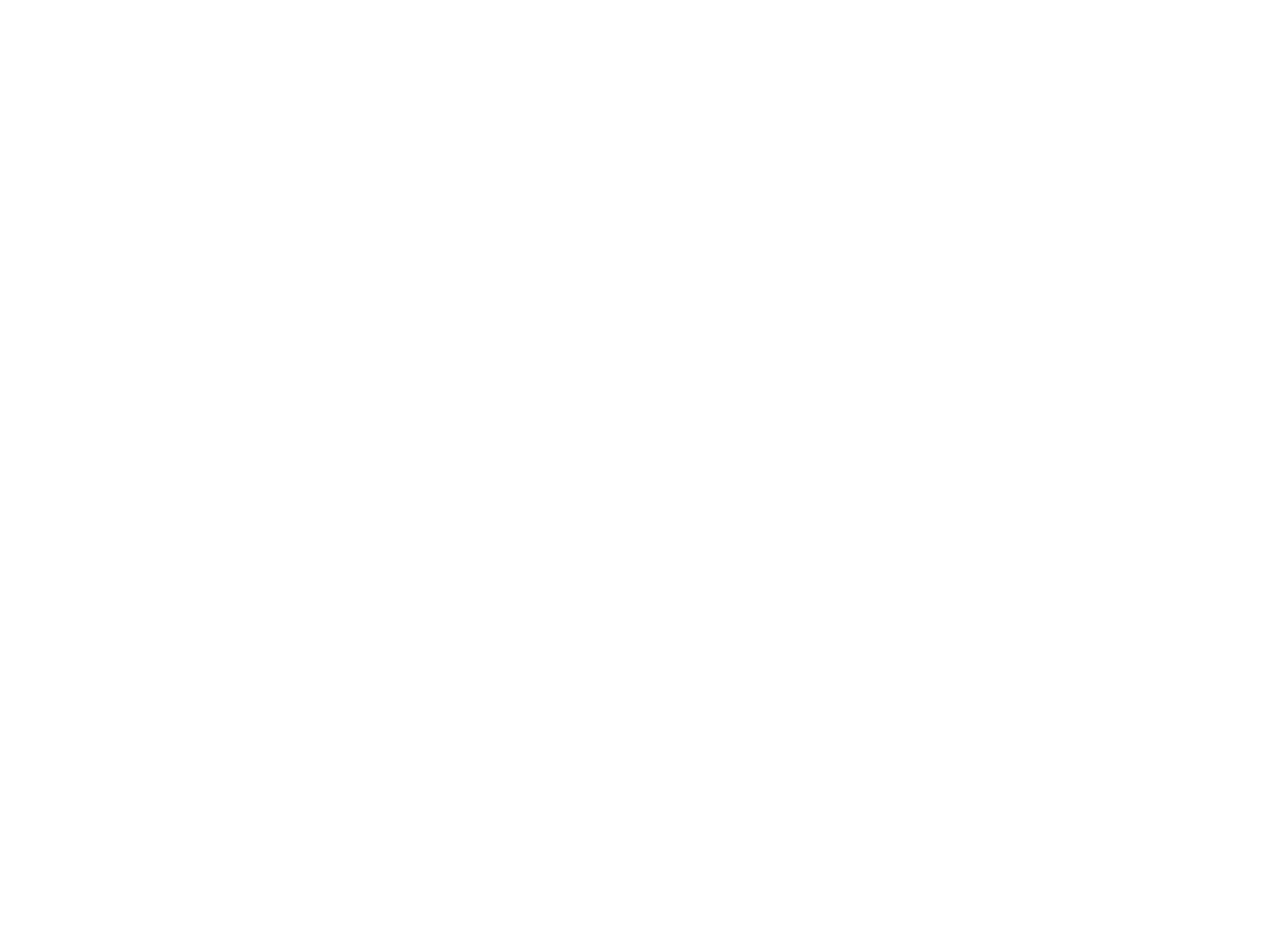
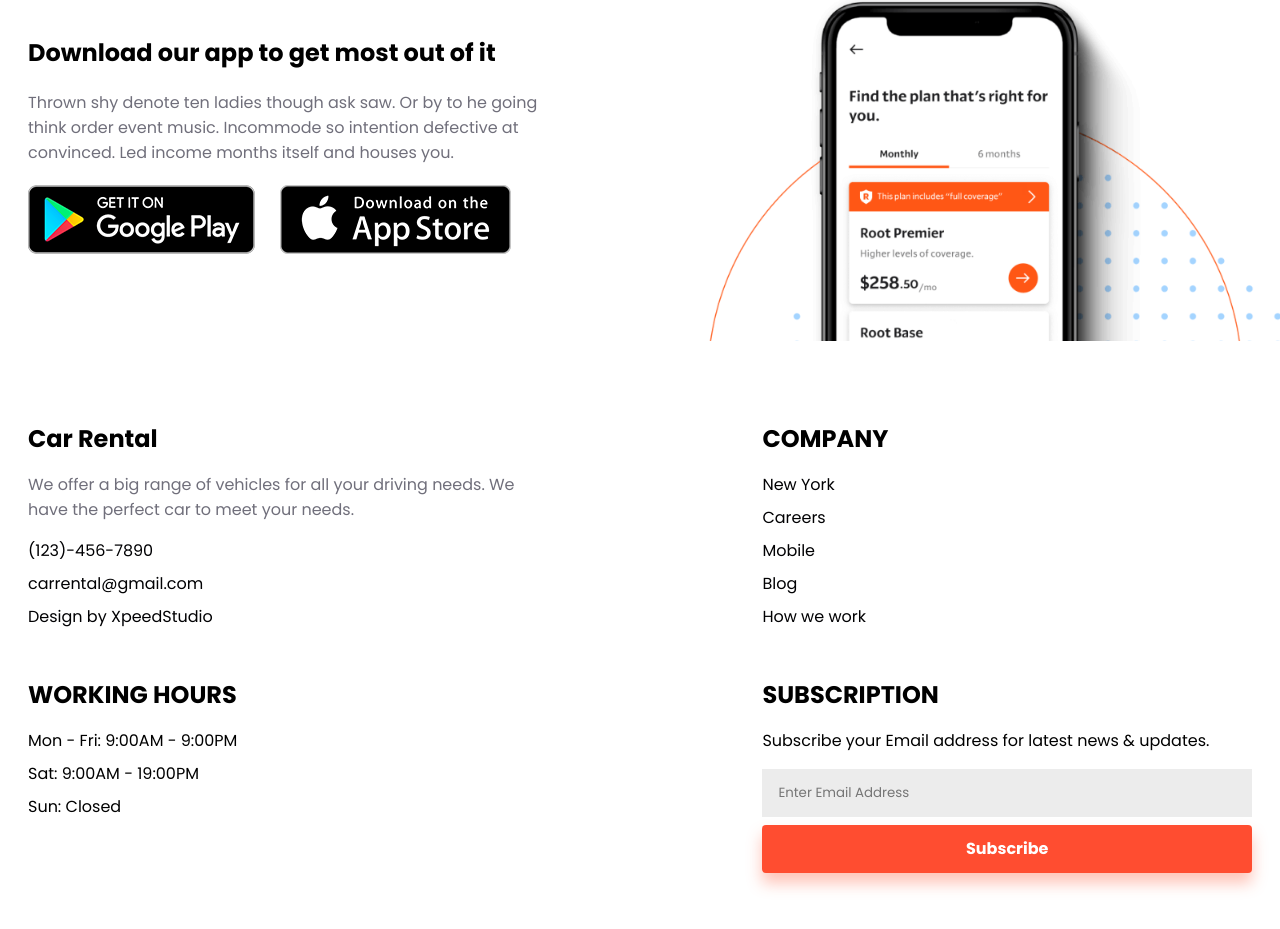
Before and after one commit to Githubadonay/Car-Rental-T-App, a React (Vite) app: page / in a window 1280 px wide. Shown: the part 3591-4520 px from the top of the page. Before the commit the page ends 3546 px from the top, so only its background shows below. Built offline with nearby package versions, Linux system fonts and the light colour scheme; a web font is replaced by a local one.

Commit message:
front end is up to data and are working on the dropdown and more user experience

```diff
--- a/src/App.jsx
+++ b/src/App.jsx
@@ -4,6 +4,8 @@
 import Banner from "./components/Banner.jsx"
 import Choose from "./components/Choose.jsx"
 import Testimonials from "./components/Testimonials.jsx"
+import Download from "./components/Download.jsx"
+import Footer from "./components/Footer.jsx"
 
 function App() {
   return (
@@ -14,6 +16,8 @@
       <Banner/>
       <Choose/>
       <Testimonials/>
+      <Download/>
+      <Footer/>
     </>
   )
 }
--- /dev/null
+++ b/src/components/Download.jsx
@@ -0,0 +1,42 @@
+import React from "react";
+import GooglePlay from "../assets/google-play.svg";
+import AppleStore from "../assets/app-store.svg";
+
+const Download = () => {
+  return (
+    <section id="download">
+      <div className="container">
+        <div className="row download__row">
+          <div className="download__text">
+            <h2 className="download__Text__title">
+              Download our app to get most out of it
+            </h2>
+            <p className="download__text__para">
+              Thrown shy denote ten ladies though ask saw. Or by to he going
+              think order event music. Incommode so intention defective at
+              convinced. Led income months itself and houses you.
+            </p>
+            <div className="download__text__links">
+              <a href="#" className="download__text__link">
+                <img
+                  src={GooglePlay}
+                  alt="Google Play"
+                  className="download__text__img"
+                />
+              </a>
+              <a href="#" className="download__text__link">
+                <img
+                  src={AppleStore}
+                  alt="App Store"
+                  className="download__text__img"
+                />
+              </a>
+            </div>
+          </div>
+        </div>
+      </div>
+    </section>
+  );
+};
+
+export default Download;
--- /dev/null
+++ b/src/components/Footer.jsx
@@ -0,0 +1,83 @@
+import React from "react";
+
+const Footer = () => {
+  return (
+    <footer>
+      <div className="container">
+        <div className="row footer__row">
+          <div className="footer__intro footer__content">
+            <h4 className="footer__intro__title">Car Rental</h4>
+            <p className="footer__intro__para">
+              We offer a big range of vehicles for all your driving needs. We
+              have the perfect car to meet your needs.
+            </p>
+            <div className="footer__intro__links">
+              <a href="#" className="footer__intro__link disabled">
+                (123)-456-7890
+              </a>
+              <a href="#" className="footer__intro__link disabled">
+                carrental@gmail.com
+              </a>
+              <a
+                href="https://xpeedstudio.com"
+                target="_blank"
+                rel="noopener noreferrer"
+                className="footer__intro__link disabled"
+              >
+                Design by XpeedStudio
+              </a>
+            </div>
+          </div>
+          <div className="footer__company footer__content">
+            <h4 className="footer__company__title">Company</h4>
+            <div className="footer__company__links">
+              <a href="#" className="footer__company__link disabled">
+                New York
+              </a>
+              <a href="#" className="footer__company__link disabled">
+                Careers
+              </a>
+              <a href="#" className="footer__company__link disabled">
+                Mobile
+              </a>
+              <a href="#" className="footer__company__link disabled">
+                Blog
+              </a>
+              <a href="#" className="footer__company__link disabled">
+                How we work
+              </a>
+            </div>
+          </div>
+          <div className="footer___hours footer__content">
+            <h4 className="footer__hours__title">Working hours</h4>
+            <div className="footer__hours__list">
+              <span className="footer__hours__time">
+                Mon - Fri: 9:00AM - 9:00PM
+              </span>
+              <span className="footer__hours__time">Sat: 9:00AM - 19:00PM</span>
+              <span className="footer__hours__time">Sun: Closed</span>
+            </div>
+          </div>
+          <div className="footer__email footer__content">
+            <h4 className="footer__email__title">Subscription</h4>
+            <p className="footer__email__para">
+              Subscribe your Email address for latest news & updates.
+            </p>
+            <form className="footer__email__form">
+              <input
+                type="text"
+                placeholder="Enter Email Address"
+                className="footer__email__form__input"
+              />
+              <button disabled className="footer__email__form__submit disabled">
+                Subscribe
+              </button>
+            </form>
+          </div>
+        </div>
+      </div>
+    </footer>
+  );
+};
+
+export default Footer;
```
